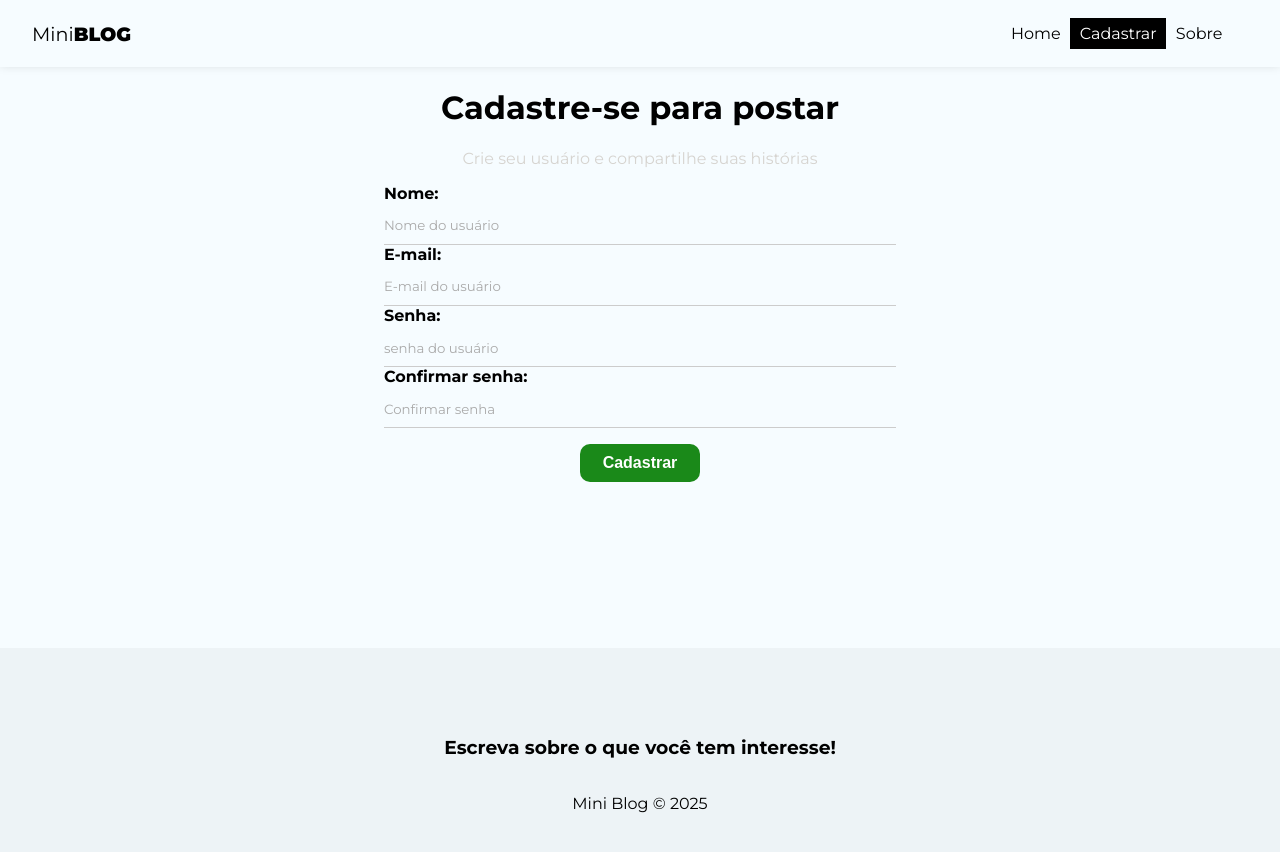
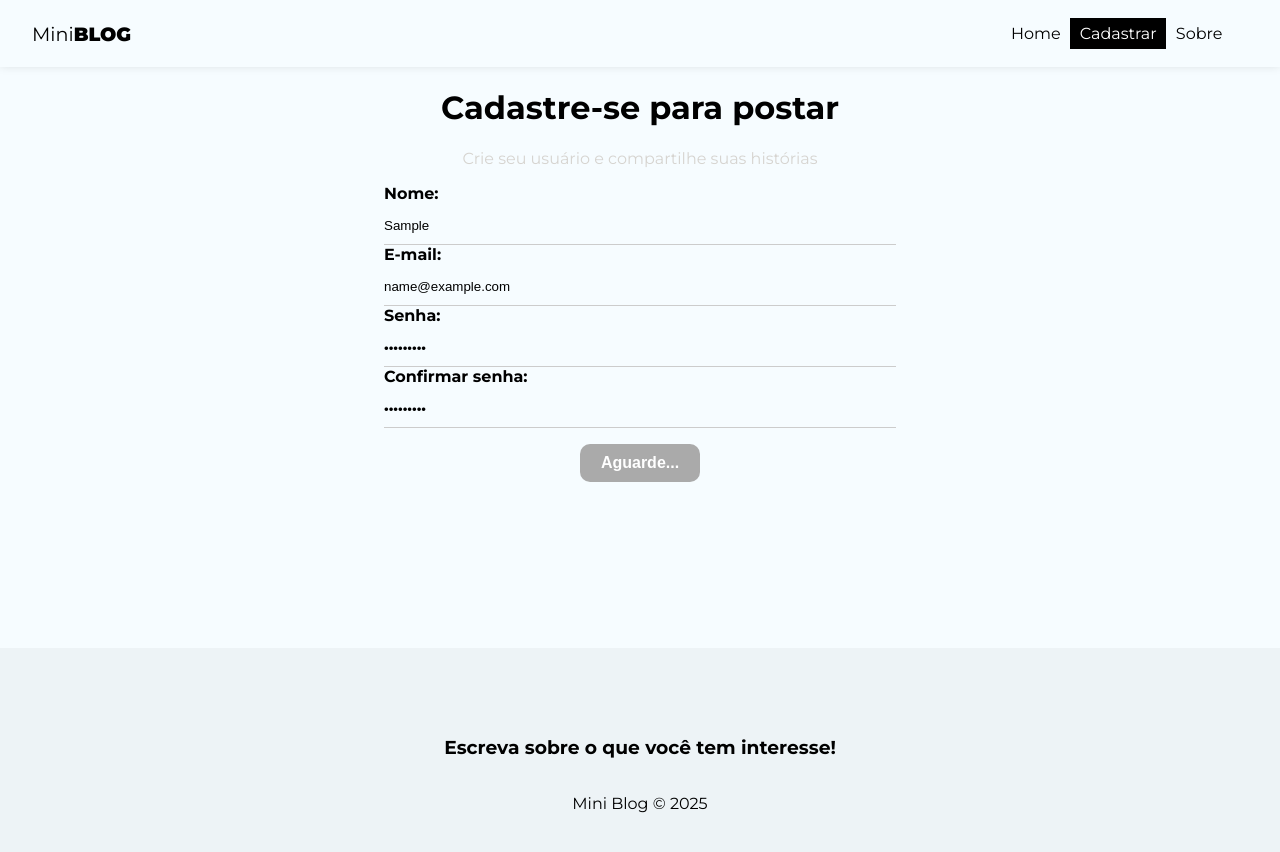
Before and after one commit to Allex-tek/miniblog, a React (Create React App) app in the folder miniblog/: page /register in a window 1280 px wide. Both pictures are taken after typing "Sample", "name@example.com", "Sample123", "Sample123" into the empty fields and a click on the button "Cadastrar". Shown: the top 852 px of the page. Built offline with nearby package versions, Linux system fonts and the light colour scheme; no server answers.

Commit message:
cadastrar/salvar usuário no firebase

```diff
--- /dev/null
+++ b/miniblog/src/hooks/useAuthentication.js
@@ -0,0 +1,77 @@
+import { db } from "../firebase/config";
+
+import {
+  getAuth,
+  createUserWithEmailAndPassword,
+  signInWithEmailAndPassword,
+  updateProfile,
+  signOut,
+} from "firebase/auth";
+
+import { useState, useEffect } from "react";
+
+export const useAuthentication = () => {
+  const [error, setError] = useState(null);
+  const [loading, setLoading] = useState(null);
+
+  const [cancelled, setCancelled] = useState(false);
+
+  const auth = getAuth();
+
+  function checkIfIsCancelled() {
+    if (cancelled) {
+      return;
+    }
+  }
+
+  const createUser = async (data) => {
+    checkIfIsCancelled();
+
+    setLoading(true);
+    setError(null);
+
+    try {
+      const { user } = await createUserWithEmailAndPassword(
+        auth,
+        data.email,
+        data.password
+      );
+
+      await updateProfile(user, {
+        displayName: data.displayName,
+      });
+
+      setLoading(false);
+
+      return user;
+    } catch (error) {
+      console.log(error.message);
+      console.log(typeof error.message);
+
+      let systemErrorMessage;
+
+      if (error.message.includes("Password")) {
+        systemErrorMessage = "Senha precisa conter pelo menos 6 caracteres";
+      } else if (error.message.includes("email-already")) {
+        systemErrorMessage = "Email já cadastrado.";
+      } else {
+        systemErrorMessage = "Ocorreu um erro";
+      }
+
+      setLoading(false);
+
+      setError(systemErrorMessage);
+    }
+  };
+
+  useEffect(() => {
+    return () => setCancelled(true);
+  }, []);
+
+  return {
+    auth,
+    createUser,
+    error,
+    loading,
+  };
+};
--- a/miniblog/src/pages/Register/Register.js
+++ b/miniblog/src/pages/Register/Register.js
@@ -1,3 +1,4 @@
+import { useAuthentication } from "../../hooks/useAuthentication";
 import styles from "./Register.module.css";
 
 import { useState, useEffect } from "react";
@@ -9,7 +10,9 @@ const Register = () => {
   const [confirmPassword, setConfirmPassword] = useState("");
   const [error, setError] = useState("");
 
-  const handleSubmit = (event) => {
+  const { createUser, error: authError, loading } = useAuthentication();
+
+  const handleSubmit = async (event) => {
     event.preventDefault();
 
     const user = {
@@ -22,7 +25,10 @@ const Register = () => {
       setError("As senhas não coincidem.");
       return;
     }
-    console.log(user);
+
+    const response = await createUser(user);
+
+    console.log(response);
 
     setConfirmPassword("");
     setDisplayName("");
@@ -30,6 +36,13 @@ const Register = () => {
     setError("");
     setPassword("");
   };
+
+  useEffect(() => {
+    if (authError) {
+      setError(authError);
+    }
+  }, [authError]);
+
   return (
     <div className={styles.register}>
       <h1>Cadastre-se para postar</h1>
@@ -43,6 +56,7 @@ const Register = () => {
             name="displayName"
             required
             placeholder="Nome do usuário"
+            autoComplete="username"
             value={displayName}
             onChange={(event) => setDisplayName(event.target.value)}
           />
@@ -61,6 +75,7 @@ const Register = () => {
             name="password"
             required
             placeholder="senha do usuário"
+            autoComplete="new-password"
             value={password}
             onChange={(event) => setPassword(event.target.value)}
           />
@@ -70,11 +85,17 @@ const Register = () => {
             name="confirmPassword"
             required
             placeholder="Confirmar senha"
+            autoComplete="new-password"
             value={confirmPassword}
             onChange={(event) => setConfirmPassword(event.target.value)}
           />
         </label>
-        <button className="btn">Cadastrar</button>
+        {!loading && <button className="btn">Cadastrar</button>}
+        {loading && (
+          <button className="btn" disabled>
+            Aguarde...
+          </button>
+        )}
       </form>
     </div>
   );
```
